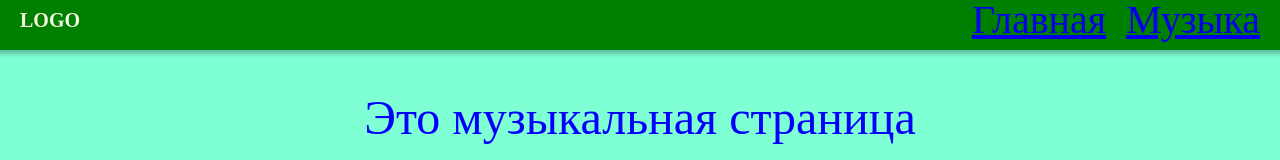
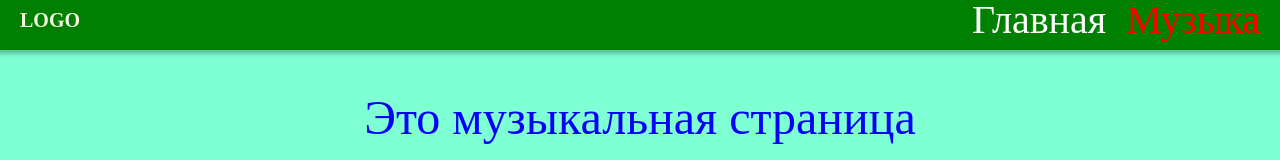
Before and after one commit to AlexanderK-coder/react_anton, a React (Create React App) app: page /music in a window 1280 px wide. Shown: the top 160 px of the page. Built offline with nearby package versions, Linux system fonts and the light colour scheme.

Commit message:
CustLink

```diff
--- /dev/null
+++ b/src/components/CustLink.jsx
@@ -0,0 +1,19 @@
+import { Link, useMatch } from "react-router-dom";
+
+const CustLink = ({ children, to, ...props }) => {
+  const match = useMatch(to);
+
+  return (
+    <Link
+      to={to}
+      style={{
+        color: match ? "red" : " white",
+      }}
+      {...props}
+    >
+      {children}
+    </Link>
+  );
+};
+
+export { CustLink };
--- a/src/components/header/Header.jsx
+++ b/src/components/header/Header.jsx
@@ -6,20 +6,25 @@ import Main from "../../pages/main/Main.jsx";
 import Music from "../../pages/music/Music.jsx";
 import { Routes, Route } from "react-router-dom";
 
-import { Link } from "react-router-dom";
+import { CustLink } from "../CustLink.jsx";
 
 const Header = () => {
   const [isOpen, setOpen] = useState();
+
   return (
     <div className="header">
       <div className="header_logo">LOGO</div>
       <nav className={`header_nav ${isOpen ? "active" : ""}`}>
         <ul className="header_nav_list">
           <li className="header_nav_item">
-            <Link to="/">Главная</Link>
+            <CustLink to="/" className="no-underline">
+              Главная
+            </CustLink>
           </li>
           <li className="header_nav_item">
-            <Link to="/music"> Музыка</Link>
+            <CustLink to="/music" className="no-underline">
+              Музыка
+            </CustLink>
           </li>
         </ul>
       </nav>
--- a/src/components/header/header.css
+++ b/src/components/header/header.css
@@ -35,9 +35,9 @@
   font-size: 40px;
   line-height: 1;
 }
-
-Link {
-  color: antiquewhite;
+.no-underline {
+  text-decoration-line: none;
+  /* color: blue; */
 }
 
 .header_nav_item:nth-child(n + 2) {
```
